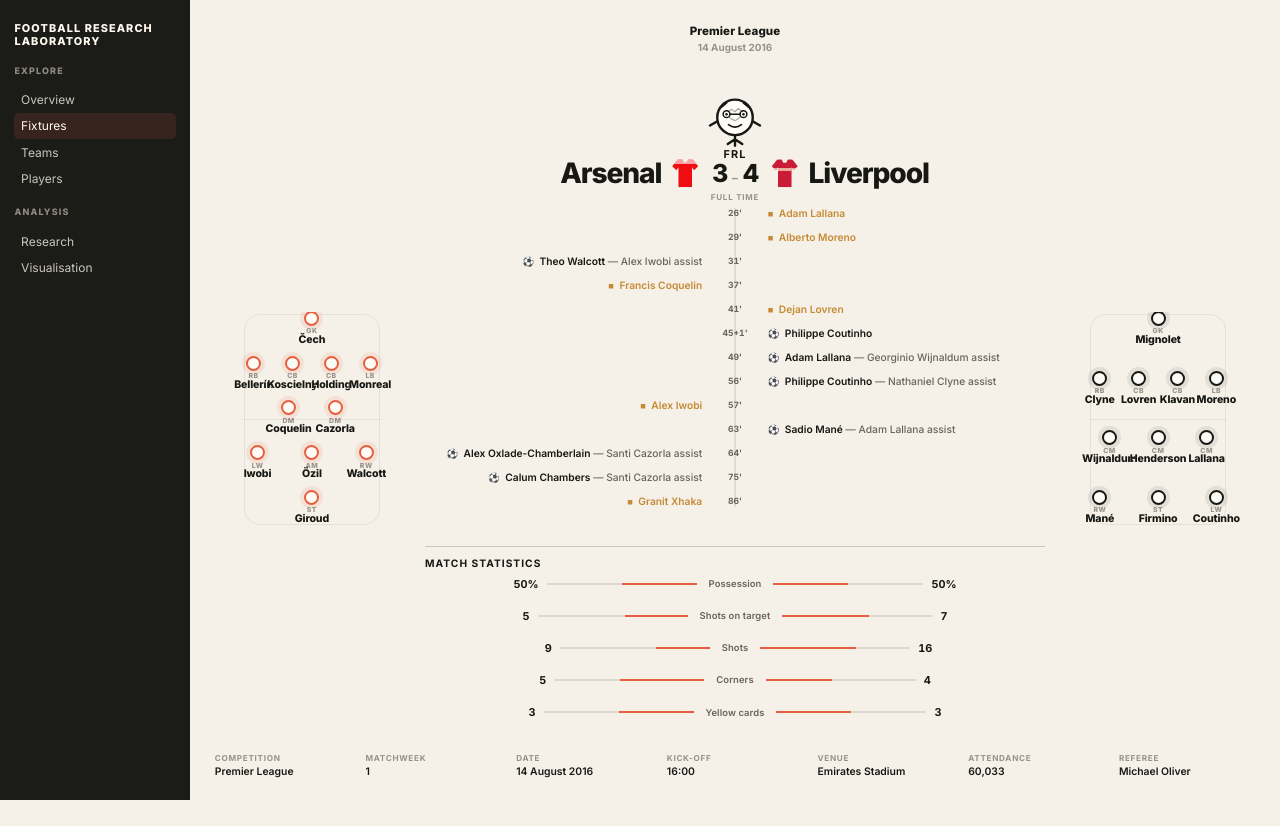
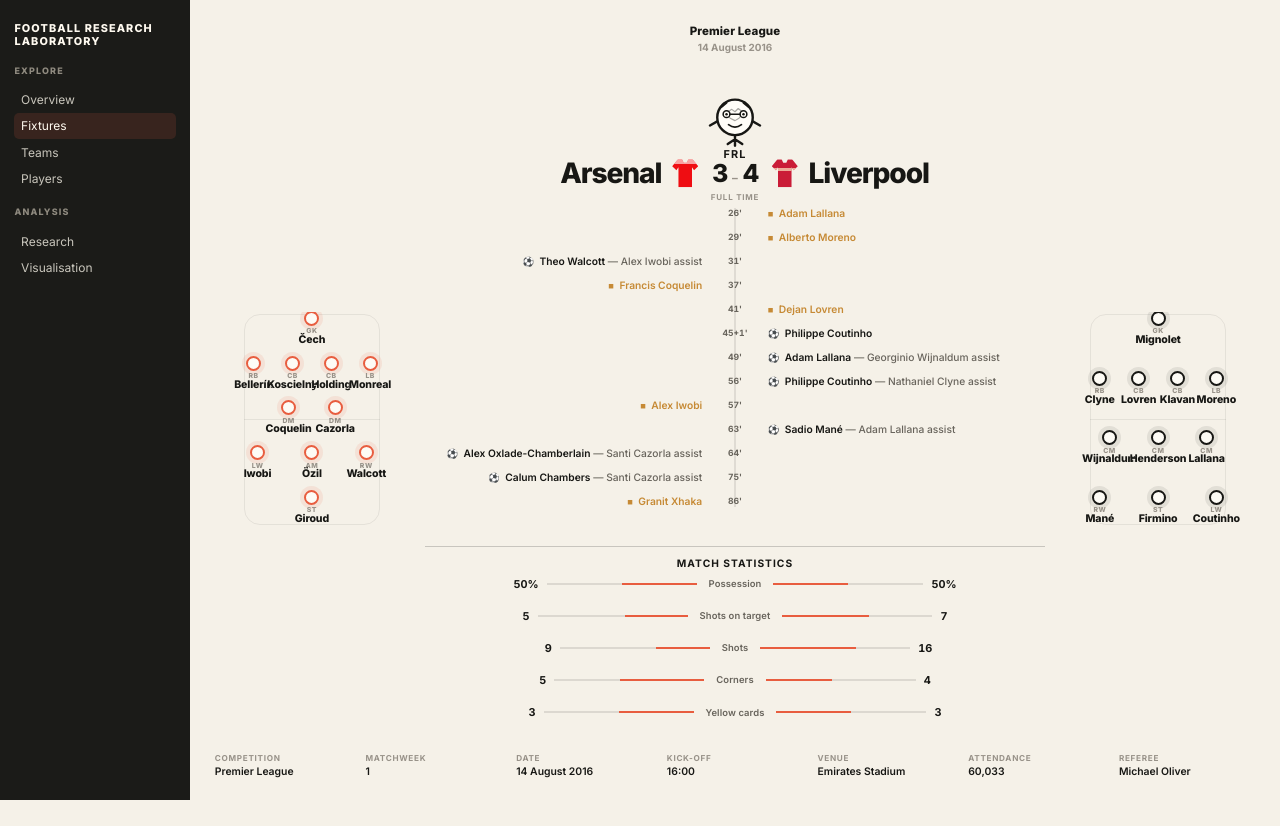
Before and after one commit to dallum96-gif/football-research-lab, a Next.js app in the folder web/: page /fixtures/1/1 in a window 1280 px wide. Built offline with nearby package versions, Linux system fonts and the light colour scheme.

Commit message:
Center statistics heading

```diff
--- a/web/src/app/fixtures/[season]/[fixtureId]/FixtureOverview.module.css
+++ b/web/src/app/fixtures/[season]/[fixtureId]/FixtureOverview.module.css
@@ -138,7 +138,7 @@
 }
 
 .statsSection { grid-column: 2; width: 100%; justify-self: center; }
-.sectionTitle { display: flex; justify-content: space-between; align-items: baseline; border-top: 1px solid var(--frl-border-strong); padding-top: .62rem; margin-top: .15rem; }
+.sectionTitle { display: flex; justify-content: center; align-items: baseline; border-top: 1px solid var(--frl-border-strong); padding-top: .62rem; margin-top: .15rem; }
 .sectionTitle h2 { margin: 0; font-size: .64rem; font-weight: 700; letter-spacing: .1em; text-transform: uppercase; }
 .sectionTitle span { color: var(--frl-muted-soft); font-size: .58rem; }
 .stats { display: grid; gap: .16rem; }
```
